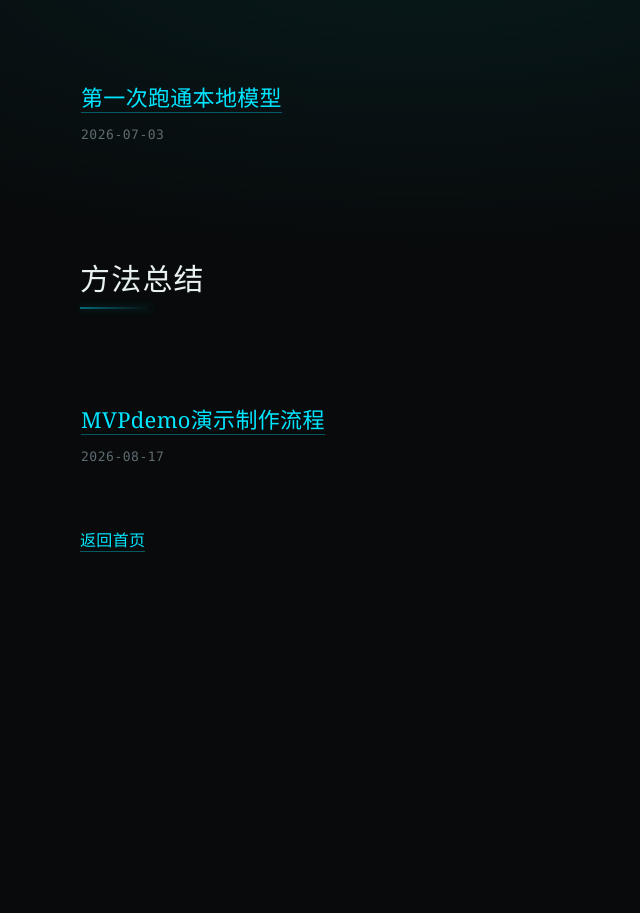
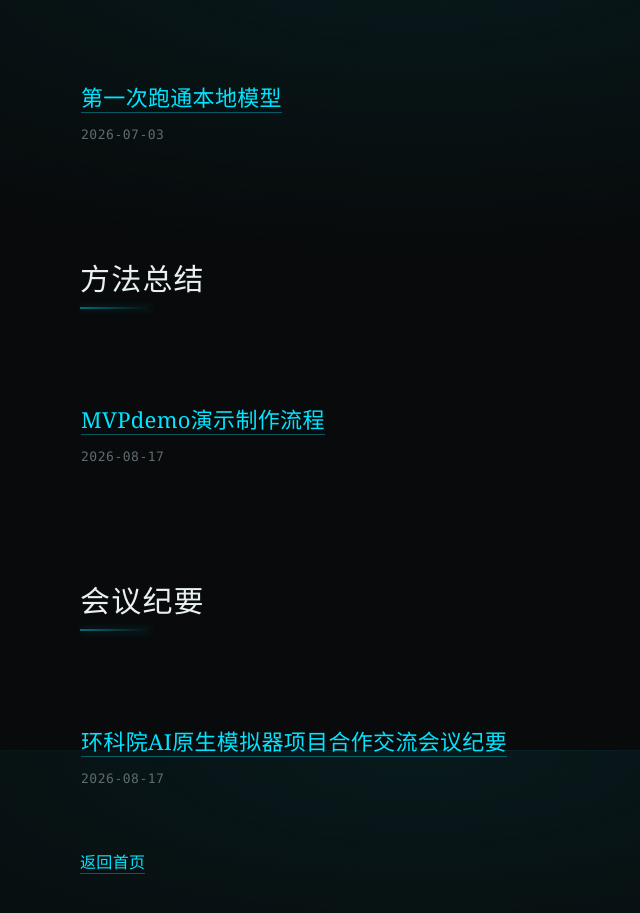
Before and after one commit to xixihi197/my-ai-blog, a website: page categories.html in a window 1280 px wide. Shown: the part 1650-2563 px from the top of the page, without its empty margins (220-860 px from the left). Before the commit the page ends 2305 px from the top, so only its background shows below. Drawn offline with Linux system fonts and the light colour scheme.

Commit message:
分类添加笔记：环科院AI原生模拟器项目合作交流会议纪要

```diff
--- a/categories.html
+++ b/categories.html
@@ -51,7 +51,13 @@
                 <h3><a href="notes/mvpdemo演示制作流程.html">MVPdemo演示制作流程</a></h3>
                 <time class="meta" datetime="2026-08-17">2026-08-17</time>
             </article>
-        </section>
+
+            <h2>会议纪要</h2>
+            <article class="note">
+                <h3><a href="notes/环科院ai原生模拟器项目合作交流会议纪要.html">环科院AI原生模拟器项目合作交流会议纪要</a></h3>
+                <time class="meta" datetime="2026-08-17">2026-08-17</time>
+            </article>
+</section>
 
         <p><a href="index.html">返回首页</a></p>
     </main>
```
